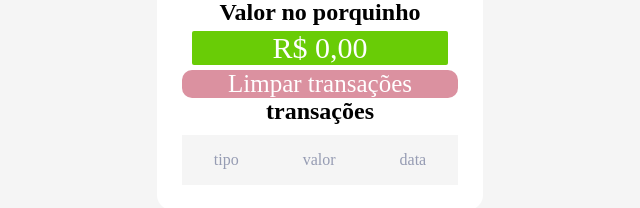
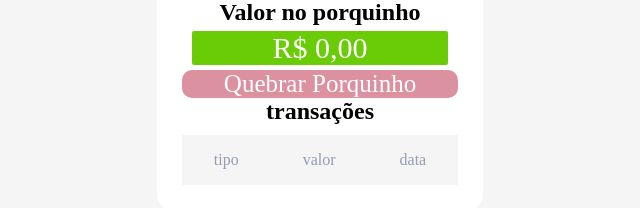
Before and after one commit to MatheusNascimento-ti/piggyB, an Electron app: page src/html/extrat.html in a window 800 px wide. Shown: the part 134-342 px from the top of the page, 80-720 px from the left. Drawn offline with Linux system fonts and the light colour scheme.

Commit message:
Update extrat.html

```diff
--- a/src/html/extrat.html
+++ b/src/html/extrat.html
@@ -19,7 +19,7 @@
             <h2>Valor no porquinho</h2>
             <div id="piggy">Aqui aparecera o valor na conta</div>
         </section>
-        <p id="limpa"><a onclick="store.Sclear();">Limpar transações</a></p>
+        <p id="limpa"><a onclick="store.Sclear();">Quebrar Porquinho</a></p>
         <section id="transaction">
             <h2>transações</h2>
             <table id="data-table">
```
